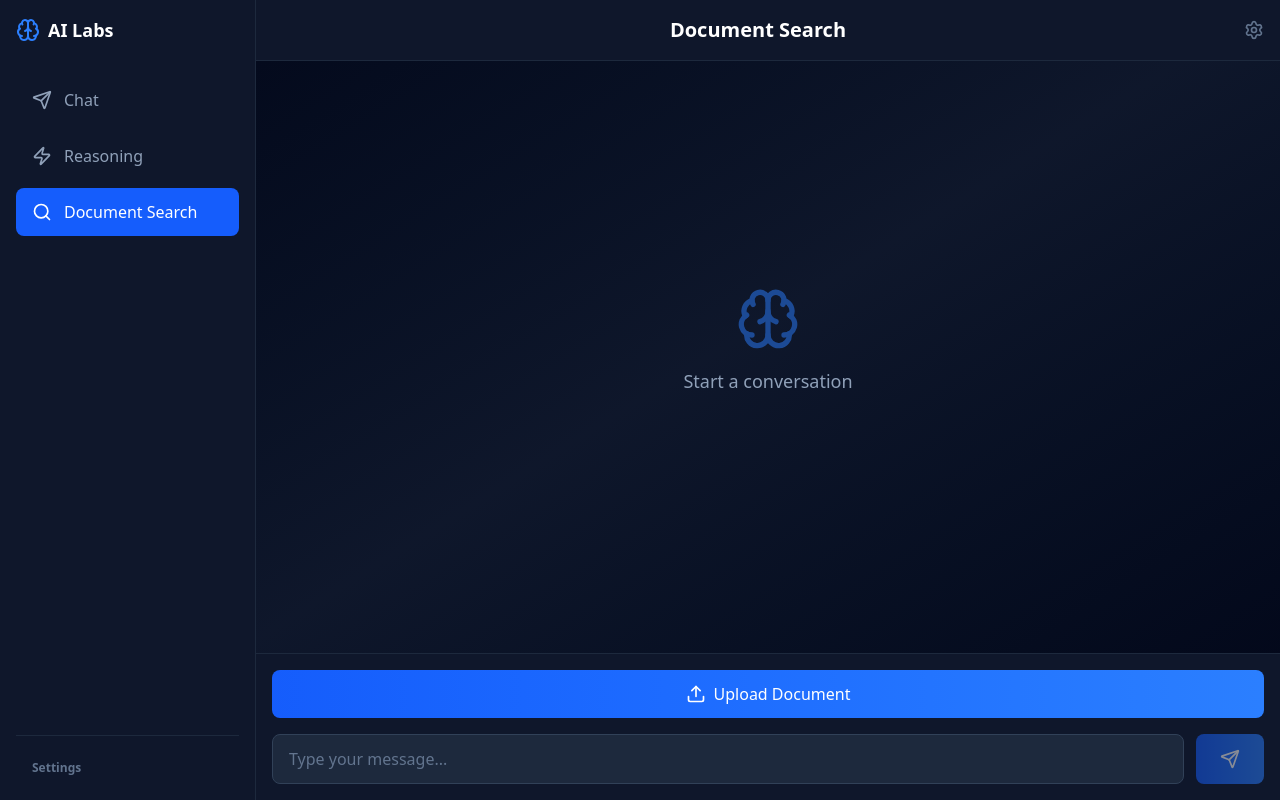
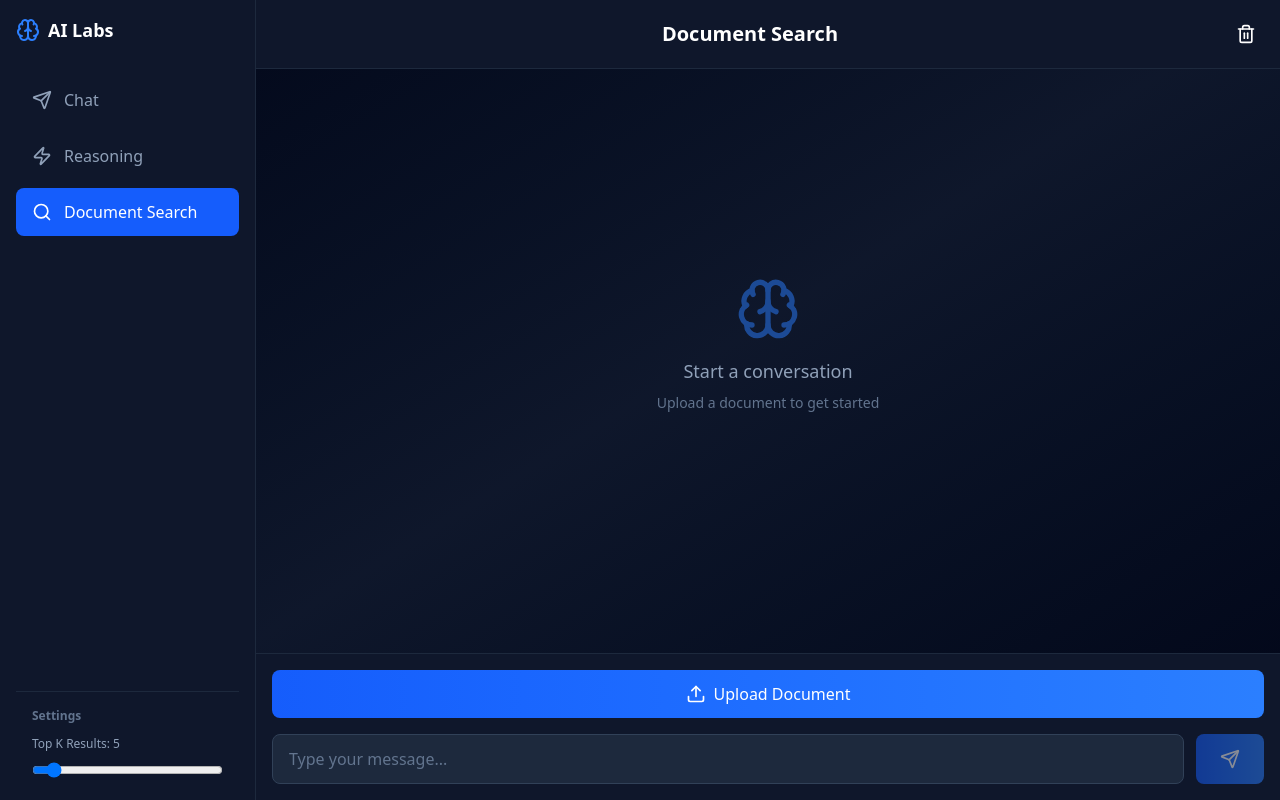
Before and after one commit to IshaqueAppiah/ai_test, a React (Vite) app in the folder frontend/my-project/: page / in a window 1280 px wide. Both pictures are taken after a click on the button "Document Search". Built offline with nearby package versions, Linux system fonts and the light colour scheme.

Commit message:
feat: setup react for the frontend

```diff
--- a/frontend/my-project/src/App.tsx
+++ b/frontend/my-project/src/App.tsx
@@ -1,7 +1,6 @@
 import './App.css'
-import React, { useState, useRef, useEffect } from 'react';
-import { Send, Upload, Zap, Brain, Search, Settings, Menu, X, Loader, Copy, Check } from 'lucide-react';
-
+import { useState, useRef, useEffect } from 'react';
+import { Send, Upload, Zap, Brain, Search,Menu, X, Loader, Copy, Check, Trash2 } from 'lucide-react';
 
 function App() {
   const [activeTab, setActiveTab] = useState('chat');
@@ -14,6 +13,8 @@ function App() {
   const [vectorStoreId, setVectorStoreId] = useState(null);
   const [menuOpen, setMenuOpen] = useState(false);
   const [copiedId, setCopiedId] = useState(null);
+  const [temperature, setTemperature] = useState(0.7);
+  const [topK, setTopK] = useState(5);
   const messagesEndRef = useRef(null);
   const fileInputRef = useRef(null);
    const API_URL = 'http://localhost:8000';
@@ -25,8 +26,42 @@ function App() {
       scrollToBottom();
     }, [messages]);
 
+    const buildPayload = () => {
+    const payload = {
+      message: input.trim(),
+    };
+
+    if (activeTab === 'chat' && aiModel === 'ollama') {
+      return {
+        model: 'gemma3:1b',
+        messages: [
+          {
+            role: 'user',
+            content: input.trim(),
+          },
+        ],
+        stream: false,
+        temperature: temperature,
+      };
+    }
+
+    if (activeTab === 'search') {
+      return {
+        message: input.trim(),
+        top_k: topK,
+      };
+    }
+
+    payload.model = aiModel;
+    return payload;
+  };
+
   const sendMessage = async () => {
     if (!input.trim()) return;
+    if (activeTab === 'search' && !vectorStoreId) {
+      alert('Please upload a document first');
+      return;
+    }
 
     const userMessage = { role: 'user', content: input };
     setMessages(prev => [...prev, userMessage]);
@@ -35,6 +70,8 @@ function App() {
 
     try {
       let endpoint = '/chat';
+      let payload = buildPayload();
+
       if (activeTab === 'chat') {
         if (aiModel === 'gemini') {
           endpoint = '/chat_with_gemini';
@@ -50,22 +87,26 @@ function App() {
       }
 
       if (streamMode && activeTab === 'chat' && aiModel === 'openai') {
-        await handleStreamResponse(endpoint);
+        await handleStreamResponse(endpoint, payload);
       } else if (activeTab === 'reasoning') {
-        await handleReasoningStream(endpoint);
+        await handleReasoningStream(endpoint, payload);
       } else {
         const response = await fetch(`${API_URL}${endpoint}`, {
           method: 'POST',
           headers: { 'Content-Type': 'application/json' },
-          body: JSON.stringify({ message: input }),
+          body: JSON.stringify(payload),
         });
 
-        if (!response.ok) throw new Error('Failed to get response');
+        if (!response.ok) {
+          const error = await response.json();
+          throw new Error(error.detail || error.error || 'Failed to get response');
+        }
 
         const data = await response.json();
         const assistantMessage = {
           role: 'assistant',
           content: data.response || data.content || JSON.stringify(data),
+          model: data.model,
         };
         setMessages(prev => [...prev, assistantMessage]);
       }
@@ -80,11 +121,12 @@ function App() {
       setLoading(false);
     }
   };
-    const handleStreamResponse = async (endpoint) => {
+
+  const handleStreamResponse = async (endpoint, payload) => {
     const response = await fetch(`${API_URL}${endpoint}`, {
       method: 'POST',
       headers: { 'Content-Type': 'application/json' },
-      body: JSON.stringify({ message: input }),
+      body: JSON.stringify(payload),
     });
 
     if (!response.ok) throw new Error('Failed to stream response');
@@ -124,11 +166,11 @@ function App() {
     });
   };
 
-    const handleReasoningStream = async (endpoint) => {
+  const handleReasoningStream = async (endpoint, payload) => {
     const response = await fetch(`${API_URL}${endpoint}`, {
       method: 'POST',
       headers: { 'Content-Type': 'application/json' },
-      body: JSON.stringify({ message: input }),
+      body: JSON.stringify(payload),
     });
 
     if (!response.ok) throw new Error('Failed to stream response');
@@ -150,12 +192,12 @@ function App() {
       const chunk = decoder.decode(value);
       const lines = chunk.split('\n');
 
-      for (const line of lines) {
-        if (line.includes('event: reasoning')) {
-          const data = lines[lines.indexOf(line) + 1]?.slice(6) || '';
+      for (let i = 0; i < lines.length; i++) {
+        if (lines[i].includes('event: reasoning')) {
+          const data = lines[i + 1]?.slice(6) || '';
           reasoning += data;
-        } else if (line.includes('event: output')) {
-          const data = lines[lines.indexOf(line) + 1]?.slice(6) || '';
+        } else if (lines[i].includes('event: output')) {
+          const data = lines[i + 1]?.slice(6) || '';
           output += data;
         }
       }
@@ -174,6 +216,7 @@ function App() {
       return updated;
     });
   };
+
   const handleFileUpload = async (e) => {
     const file = e.target.files?.[0];
     if (!file) return;
@@ -190,7 +233,12 @@ function App() {
 
       const data = await response.json();
       setUploadedFile(file.name);
-      setVectorStoreId(data.message.includes('ID:') ? data.message.split('ID: ')[1].split(')')[0] : null);
+
+      const idMatch = data.message.match(/ID: ([^)]+)/);
+      if (idMatch) {
+        setVectorStoreId(idMatch[1]);
+      }
+
       setMessages(prev => [
         ...prev,
         { role: 'assistant', content: data.message, isSystem: true },
@@ -204,11 +252,18 @@ function App() {
       setLoading(false);
     }
   };
+
   const copyToClipboard = (text, id) => {
     navigator.clipboard.writeText(text);
     setCopiedId(id);
     setTimeout(() => setCopiedId(null), 2000);
   };
+
+  const clearChat = () => {
+    setMessages([]);
+    setInput('');
+  };
+
  return (
     <div className="flex h-screen bg-gradient-to-br from-slate-950 via-slate-900 to-slate-950 text-white">
       {/* Sidebar */}
@@ -242,19 +297,23 @@ function App() {
           ))}
         </nav>
 
-        <div className="space-y-2 pt-4 border-t border-slate-800">
-          <div className="text-xs font-semibold text-slate-500 px-4 py-2">Settings</div>
+        <div className="space-y-3 pt-4 border-t border-slate-800">
+          <div className="text-xs font-semibold text-slate-500 px-4">Settings</div>
+
           {activeTab === 'chat' && (
             <>
               <label className="flex items-center gap-3 px-4 py-2 text-sm cursor-pointer hover:bg-slate-800 rounded-lg transition-colors">
                 <input
                   type="checkbox"
-                  checked={streamMode}
+                  checked={streamMode && aiModel === 'openai'}
                   onChange={(e) => setStreamMode(e.target.checked)}
-                  className="rounded"
+                  disabled={aiModel !== 'openai'}
+                  className="rounded disabled:opacity-50"
                 />
                 <span>Stream Mode</span>
               </label>
+              <div className="px-4">
+                <label className="text-xs text-slate-400 mb-2 block">Model</label>
                 <select
                   value={aiModel}
                   onChange={(e) => setAiModel(e.target.value)}
@@ -264,7 +323,38 @@ function App() {
                   <option value="gemini">Gemini</option>
                   <option value="ollama">Ollama</option>
                 </select>
+              </div>
+
+              {aiModel === 'ollama' && (
+                <div className="px-4">
+                  <label className="text-xs text-slate-400 mb-2 block">Temperature: {temperature.toFixed(1)}</label>
+                  <input
+                    type="range"
+                    min="0"
+                    max="2"
+                    step="0.1"
+                    value={temperature}
+                    onChange={(e) => setTemperature(parseFloat(e.target.value))}
+                    className="w-full"
+                  />
+                </div>
+              )}
             </>
+          )}
+
+          {activeTab === 'search' && (
+            <div className="px-4">
+              <label className="text-xs text-slate-400 mb-2 block">Top K Results: {topK}</label>
+              <input
+                type="range"
+                min="1"
+                max="50"
+                step="1"
+                value={topK}
+                onChange={(e) => setTopK(parseInt(e.target.value))}
+                className="w-full"
+              />
+            </div>
           )}
         </div>
       </div>
@@ -281,12 +371,18 @@ function App() {
           </button>
           <div className="text-center flex-1">
             <h1 className="text-xl font-bold">
-              {activeTab === 'chat' && 'AI Chat'}
+              {activeTab === 'chat' && `AI Chat - ${aiModel.toUpperCase()}`}
               {activeTab === 'reasoning' && 'Extended Reasoning'}
               {activeTab === 'search' && 'Document Search'}
             </h1>
           </div>
-          <Settings className="w-5 h-5 text-slate-500" />
+          <button
+            onClick={clearChat}
+            className="p-2 hover:bg-slate-800 rounded-lg transition-colors"
+            title="Clear chat"
+          >
+            <Trash2 className="w-5 h-5" />
+          </button>
         </div>
 
         {/* Messages Area */}
@@ -296,6 +392,11 @@ function App() {
               <div>
                 <Brain className="w-16 h-16 text-blue-500 mx-auto mb-4 opacity-50" />
                 <p className="text-slate-400 text-lg">Start a conversation</p>
+                <p className="text-slate-500 text-sm mt-2">
+                  {activeTab === 'search' && uploadedFile === null && 'Upload a document to get started'}
+                  {activeTab === 'search' && uploadedFile && 'Ask questions about your document'}
+                  {activeTab !== 'search' && 'Type a message below'}
+                </p>
               </div>
             </div>
           ) : (
@@ -310,6 +411,8 @@ function App() {
                       ? 'bg-blue-600 text-white rounded-br-none'
                       : msg.isError
                       ? 'bg-red-900 text-red-100 rounded-bl-none'
+                      : msg.isSystem
+                      ? 'bg-slate-700 text-slate-100 rounded-bl-none'
                       : 'bg-slate-800 text-slate-100 rounded-bl-none'
                   }`}
                 >
@@ -319,11 +422,14 @@ function App() {
                       <p className="text-sm text-slate-300">{msg.reasoning}</p>
                     </div>
                   )}
-                  <p className="break-words">{msg.content}</p>
+                  <p className="break-words whitespace-pre-wrap">{msg.content}</p>
+                  {msg.model && (
+                    <p className="text-xs text-slate-500 mt-2">Model: {msg.model}</p>
+                  )}
                   {msg.role === 'assistant' && !msg.isError && (
                     <button
                       onClick={() => copyToClipboard(msg.content, idx)}
-                      className="mt-2 text-xs text-slate-400 hover:text-slate-200 flex items-center gap-1"
+                      className="mt-2 text-xs text-slate-400 hover:text-slate-200 flex items-center gap-1 transition-colors"
                     >
                       {copiedId === idx ? (
                         <>
@@ -350,15 +456,25 @@ function App() {
           {activeTab === 'search' && !uploadedFile && (
             <button
               onClick={() => fileInputRef.current?.click()}
-              className="w-full mb-4 flex items-center justify-center gap-2 px-4 py-3 bg-gradient-to-r from-blue-600 to-blue-500 hover:from-blue-700 hover:to-blue-600 rounded-lg transition-all"
+              className="w-full mb-4 flex items-center justify-center gap-2 px-4 py-3 bg-gradient-to-r from-blue-600 to-blue-500 hover:from-blue-700 hover:to-blue-600 rounded-lg transition-all font-medium"
             >
               <Upload className="w-5 h-5" />
               Upload Document
             </button>
           )}
           {uploadedFile && (
-            <div className="mb-3 text-sm text-slate-400">
-              📄 {uploadedFile}
+            <div className="mb-3 flex items-center justify-between bg-slate-800 px-3 py-2 rounded-lg">
+              <span className="text-sm text-slate-300">📄 {uploadedFile}</span>
+              <button
+                onClick={() => {
+                  setUploadedFile(null);
+                  setVectorStoreId(null);
+                  setMessages([]);
+                }}
+                className="text-xs text-slate-400 hover:text-red-400 transition-colors"
+              >
+                Change
+              </button>
             </div>
           )}
           <div className="flex gap-3">
@@ -368,12 +484,12 @@ function App() {
               onChange={(e) => setInput(e.target.value)}
               onKeyPress={(e) => e.key === 'Enter' && !loading && sendMessage()}
               placeholder="Type your message..."
-              className="flex-1 bg-slate-800 border border-slate-700 rounded-lg px-4 py-3 text-white placeholder-slate-500 focus:outline-none focus:border-blue-500 transition-colors"
+              className="flex-1 bg-slate-800 border border-slate-700 rounded-lg px-4 py-3 text-white placeholder-slate-500 focus:outline-none focus:border-blue-500 focus:ring-2 focus:ring-blue-500/20 transition-all"
             />
             <button
               onClick={sendMessage}
-              disabled={loading || !input.trim()}
-              className="bg-gradient-to-r from-blue-600 to-blue-500 hover:from-blue-700 hover:to-blue-600 disabled:opacity-50 disabled:cursor-not-allowed px-6 py-3 rounded-lg transition-all flex items-center gap-2"
+              disabled={loading || !input.trim() || (activeTab === 'search' && !vectorStoreId)}
+              className="bg-gradient-to-r from-blue-600 to-blue-500 hover:from-blue-700 hover:to-blue-600 disabled:opacity-50 disabled:cursor-not-allowed px-6 py-3 rounded-lg transition-all flex items-center gap-2 font-medium"
             >
               {loading ? <Loader className="w-5 h-5 animate-spin" /> : <Send className="w-5 h-5" />}
             </button>
```
Lines whose indentation alone changed are shown as unchanged.
